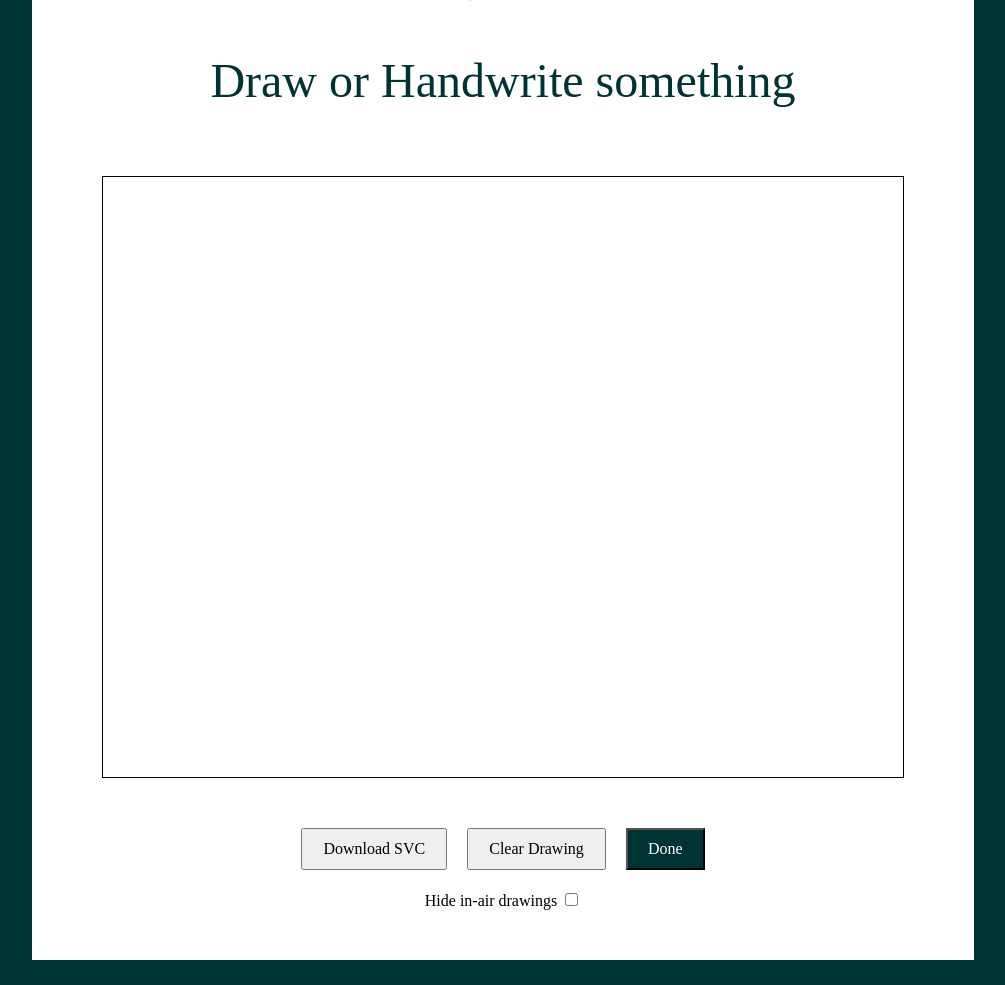
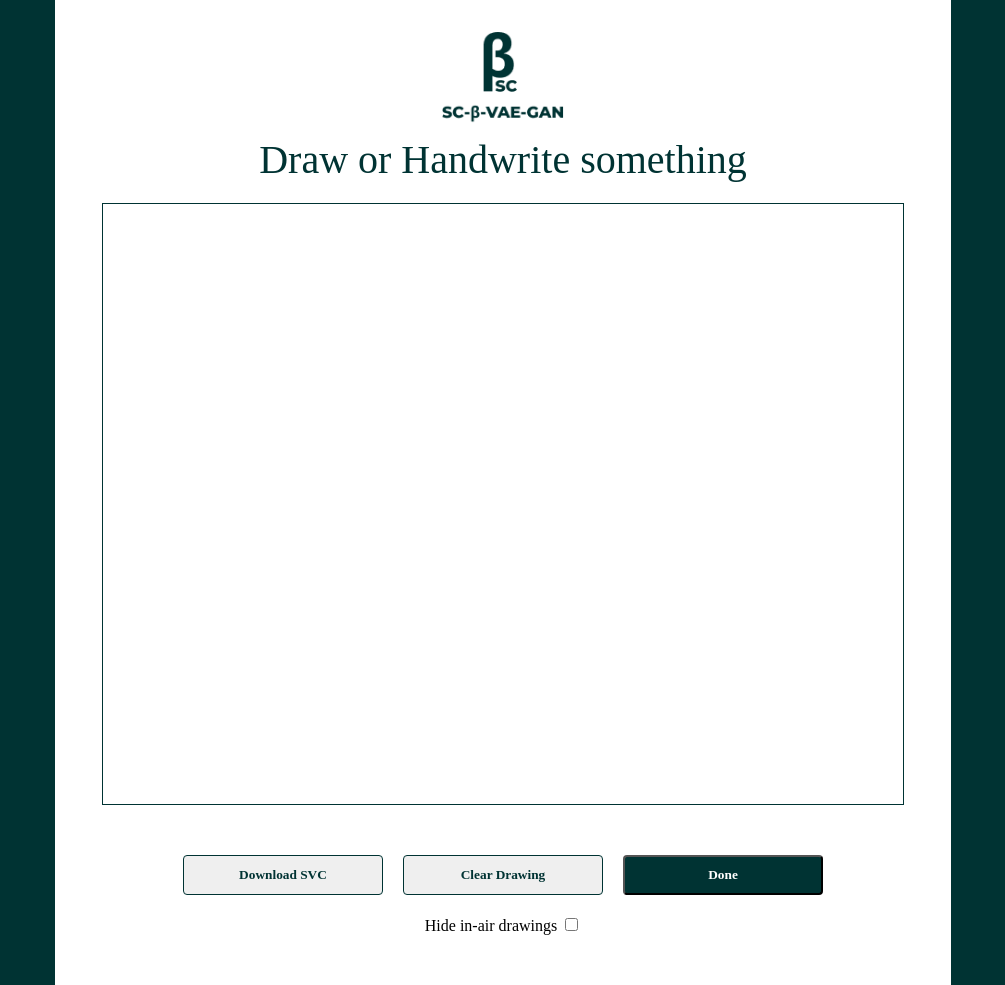
Before and after one commit to jaypeepeep/SC-Beta-VAE-GAN, a plain HTML site: page components/canvas/Canvas.html in a window 1280 px wide. Shown: the whole page, without its empty margins (137-1142 px from the left). Before the commit the page ends 960 px from the top, so only its background shows below. Drawn offline with Linux system fonts and the light colour scheme.

Commit message:
style: adjust the canvas styling

```diff
--- a/components/canvas/Canvas.html
+++ b/components/canvas/Canvas.html
@@ -4,88 +4,19 @@
     <meta charset="UTF-8">
     <meta name="viewport" content="width=device-width, initial-scale=1.0">
     <title>Drawing Canvas</title>
-    <style>
-        html, body {
-            height: 100%;
-            margin: 0;
-        }
-        body {
-            display: flex;
-            justify-content: center;
-            align-items: center;
-            background-color: #033;
-            padding-left: 15%;
-            padding-right: 15%;
-        }
-        canvas {
-            border: 1px solid #000000;
-            display: block;
-            margin: 20px;
-            background-color: #fff;
-        }
-        .container{
-            background-color: white;
-            display: flex;
-            flex-direction: column;
-            align-items: center;
-            padding: 50px;
-            height: auto;
-        }
-
-        .controls-container {
-            display: flex;
-            flex-direction: column;
-            align-items: center;
-            margin-top: 20px;
-        }
-        .controls {
-            display: flex;
-            margin-bottom: 10px;
-        }
-        .controls button {
-            padding: 10px 20px;
-            font-size: 16px;
-            margin: 10px;
-            font-family: Montserrat;
-        }
-        .hide-checkbox-container {
-            display: flex;
-            align-items: center;
-            gap: 10px;
-        }
-        .message{
-            color: #033;
-            text-align: center;
-            font-family: Montserrat;
-            font-size: 48px;
-            font-style: normal;
-            font-weight: 500;
-            line-height: normal;
-        }
-
-        .hide-checkbox-label{
-            font-family: Montserrat;
-        }
-
-        #doneButton{
-            background-color: #033;
-            color: #FFF;
-            text-align: center;
-            font-family: Montserrat;
-            line-height: normal;
-        }
-
-    </style>
+    <link rel="stylesheet" href="style.css">
 </head>
 <body>
     <div class="container">
+        <div class="label-container">
             <img id="logo" src="../../icon/green logo.png" alt="Shift Correction Beta VAE-GAN Logo">
             <p class="message">Draw or Handwrite something</p>
+        </div>
         <canvas id="drawingCanvas" width="800" height="600"></canvas>
         <div class="controls-container">
             <div class="controls">
-            <button id="downloadButton">Download SVC</button>
-            <button id="resetButton">Clear Drawing</button>
+                <button class="normal-button" id="downloadButton">Download SVC</button>
+                <button class="normal-button" id="resetButton">Clear Drawing</button>
                 <button id="doneButton">Done</button>
             </div>
             <div class="hide-checkbox-container">
--- /dev/null
+++ b/components/canvas/style.css
@@ -0,0 +1,102 @@
+html, body {
+    padding: 0;
+    margin: 0;
+}
+
+body {
+    background-color: #033;
+}
+
+.container{
+    background-color: white;
+    display: flex;
+    flex-direction: column;
+    align-items: center;
+    margin-left: 15%;
+    margin-right: 15%;
+    padding-bottom: 50px;
+    padding-top: 20px;
+    height: auto;
+}
+
+canvas {
+    border: 1px solid #003333;
+    display: block;
+    margin: 20px;
+    background-color: #fff;
+}
+
+.label-container{
+    display: flex;
+    flex-direction: column;
+    justify-content: center;
+    gap: 10px;
+    align-items: center;
+}
+
+.label-container img{
+    width: 25%;
+}
+
+.controls-container {
+    display: flex;
+    flex-direction: column;
+    align-items: center;
+    margin-top: 20px;
+}
+.controls {
+    display: flex;
+    margin-bottom: 10px;
+}
+
+.hide-checkbox-container {
+    display: flex;
+    align-items: center;
+    gap: 10px;
+}
+.message{
+    color: #033;
+    text-align: center;
+    font-family: Montserrat;
+    font-size: 40px;
+    font-style: normal;
+    padding: 0;
+    margin: 0;
+    font-weight: 500;
+    line-height: normal;
+}
+
+.hide-checkbox-label{
+    font-family: Montserrat;
+}
+
+button{
+    width: 200px;
+    border-radius: 4px;
+    font-weight: bold;
+    text-align: center;
+    font-family: Montserrat;
+    line-height: normal;
+    cursor: pointer;
+    padding: 10px 20px;
+    margin: 10px;
+}
+
+.normal-button{
+    color: #033;
+    border: 1px solid #033;
+}
+
+.normal-button:hover{
+    background-color: #A3BFBF;
+}
+
+#doneButton{
+    background-color: #033;
+    color: #FFF;
+}
+
+#doneButton:hover{
+    background-color: #A3BFBF;
+    color: #033;
+}
```
Lines whose indentation alone changed are shown as unchanged.
